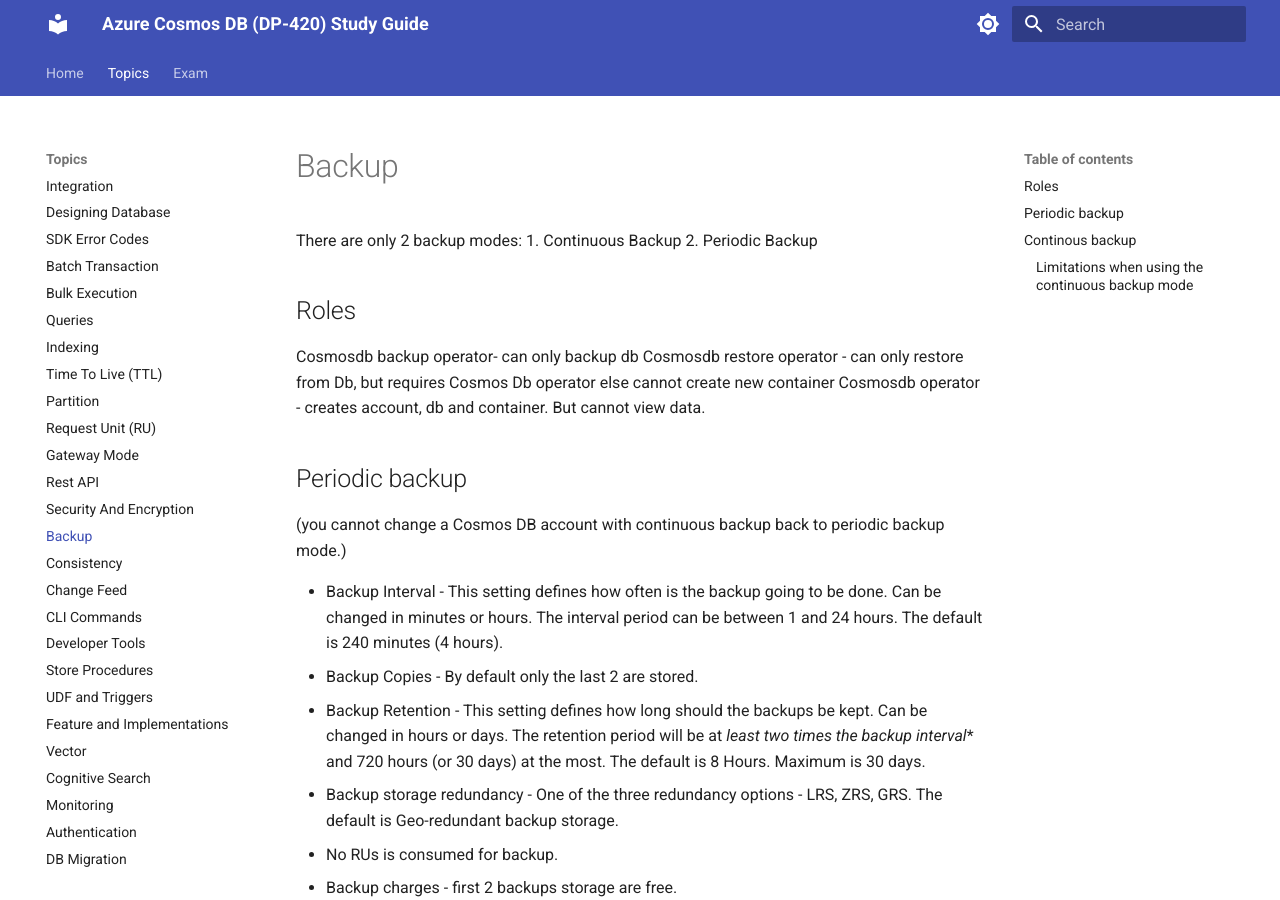
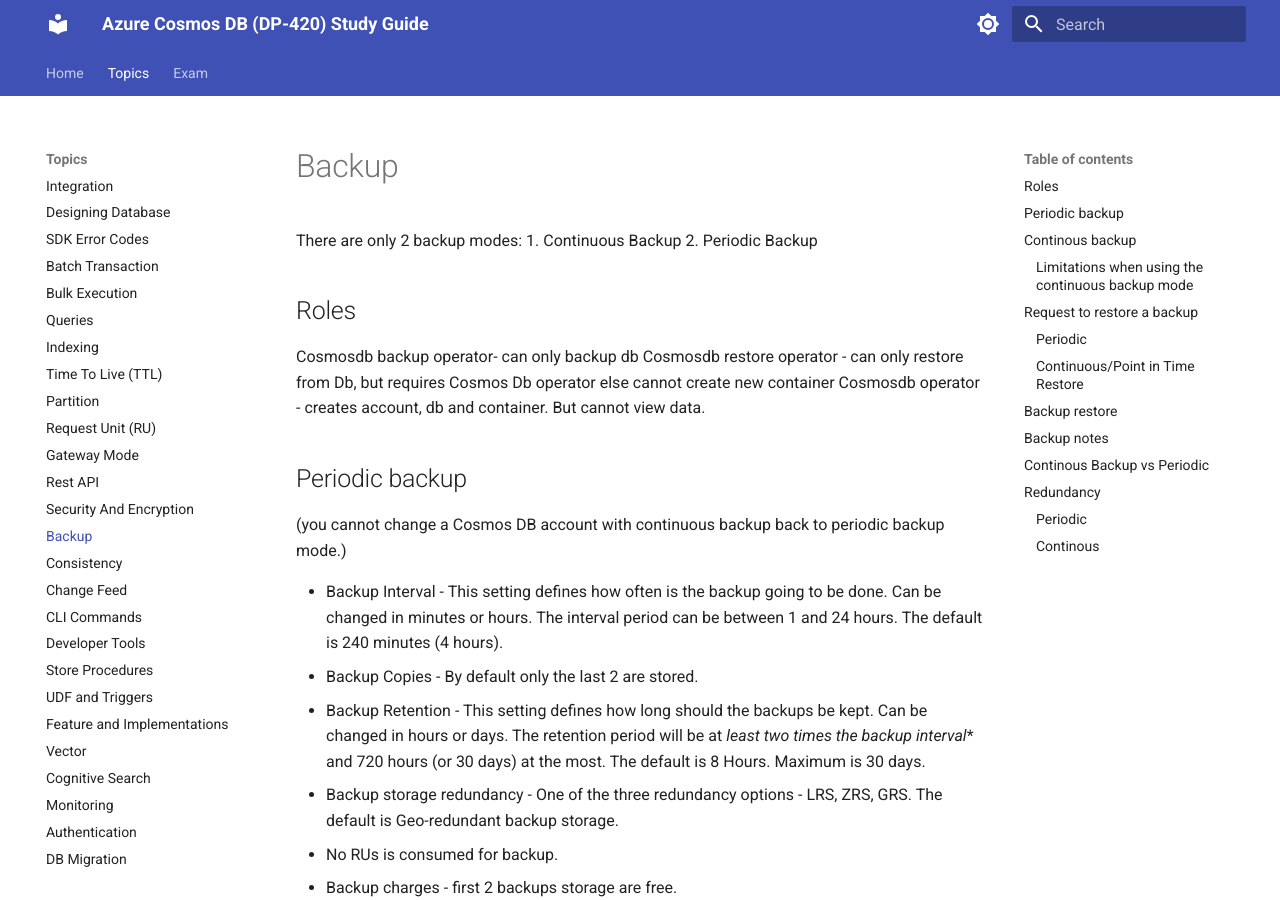
Before and after one commit to yoonghan/Azure-Cosmos-DB-DP-420, an MkDocs documentation site: the page built from docs/22. Backup.md, in a window 1280 px wide and 900 px high. Built offline with MkDocs 1.6.1 and Material for MkDocs 9.7.7, drawn with Linux system fonts in a browser that asks for light colours.

Commit message:
Update headers.

```diff
--- a/docs/22. Backup.md
+++ b/docs/22. Backup.md
@@ -57,16 +57,16 @@
 
 ![Backup Periodic](img/backup_periodic.png)
 
-# Request to restore a backup
+## Request to restore a backup
 
-## Periodic
+### Periodic
 If you need to restore a database or container, you'll need to **open a request ticket or call the Azure support team.** Azure support is available for all plans except for the Basic plan. You must have Azure Cosmos DB owner, contributor, or have the Cosmos DB Operator (CosmosdbBackupOperator) role assigned to request a restore from the portal.
 
 NOTE:
 1. CosmosdbBackupOperator is the only one who can request.
 2. Basic plan cannot restore db.
 
-## Continuous/Point in Time Restore
+### Continuous/Point in Time Restore
 Restore Scenarios
 Let's review several point-in-times restores scenarios:
 - **Restore deleted account** - Deleted accounts that can be restored are visible in the Restore pane under the Azure Cosmos DB account list page. The information needed for the restore is the timestamp right before the delete, the account name of the deleted account, and the target name to be restored as. Restores can be performed from the Azure portal, PowerShell, or CLI.
@@ -76,7 +76,7 @@
 - **Restore an account to a previous point in time before the accidental delete or modification of the container properties** - Under the point in time page, use the event feed pane to determine when the container was created, modified, or deleted and find the restore time. You can do a point in time restore from Azure portal, PowerShell, or CLI into another account at the desired timestamp to recover to.
 
 
-# Backup restore
+## Backup restore
 
 Backup does not restore:
 - VNET access control lists
@@ -92,7 +92,7 @@
 
 NOTE: For periodic backup restore, do not create the same CosmosDBAccount. If you delete the Azure Cosmos DB account, and wish to recover it with the same name, don't recreate it. Just ask the Azure support team to **recreate it with the original name**. The restored account will have the same **provisioned throughput, indexing policies, and will be in the same region** as the original account.
 
-# Backup notes
+## Backup notes
 - Backup can only restore to same region but not necessary same account.
 - Only cassandara cannot backup with Continous backup! (But periodic is ok)
 - 2 roles required "CosmosDBOperator"(permission to write) and "CosmosRestoreOperator" permission to restore.
@@ -100,7 +100,7 @@
 
 Learn: https://microsoftlearning.github.io/dp-420-cosmos-db-dev/instructions/27-backup-recover.html
 
-# Continous Backup vs Periodic
+## Continous Backup vs Periodic
 
 Continous has only
 - 7 days (Free)
@@ -133,15 +133,15 @@
 
 Yes, recovery is possible. Any new backups taken after the key change will be encrypted with Key 2. As long as Key 2 is available and the account's managed identity has the correct Get, Wrap Key, and Unwrap Key permissions on the Azure Key Vault, the restore will succeed.
 
-# Redundancy
+## Redundancy
 
-## Periodic
+### Periodic
 There are option for redundancy for
 - GRS (total 6, 3 copies in primary region, 3 more in secondary)
 - ZRS (total 3 copies, although ZRS is 3 and above )
 - LRS (total 3 copy in 1 single location)
 
-## Continous
+### Continous
 1. Cannot be set
 - set as ZRS (IF AND ONLY IF Region support it, like for malaysia no ZRS) and Availability Zone is selected (option when creating account).
 - always stored automatically as LRS per region.
```
